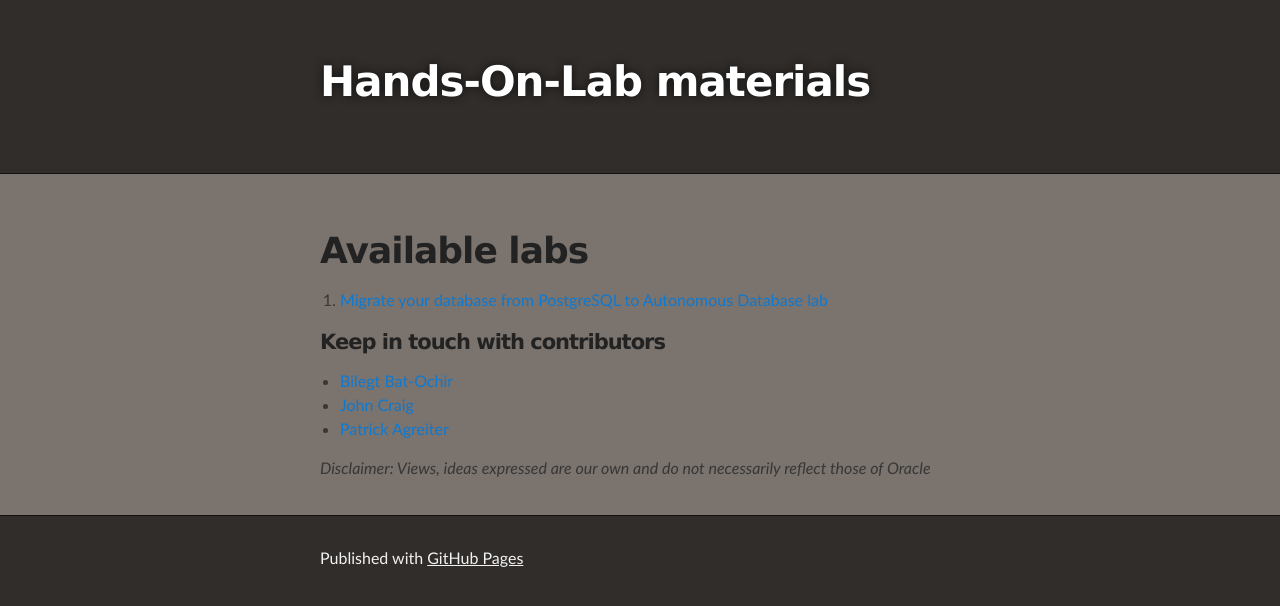
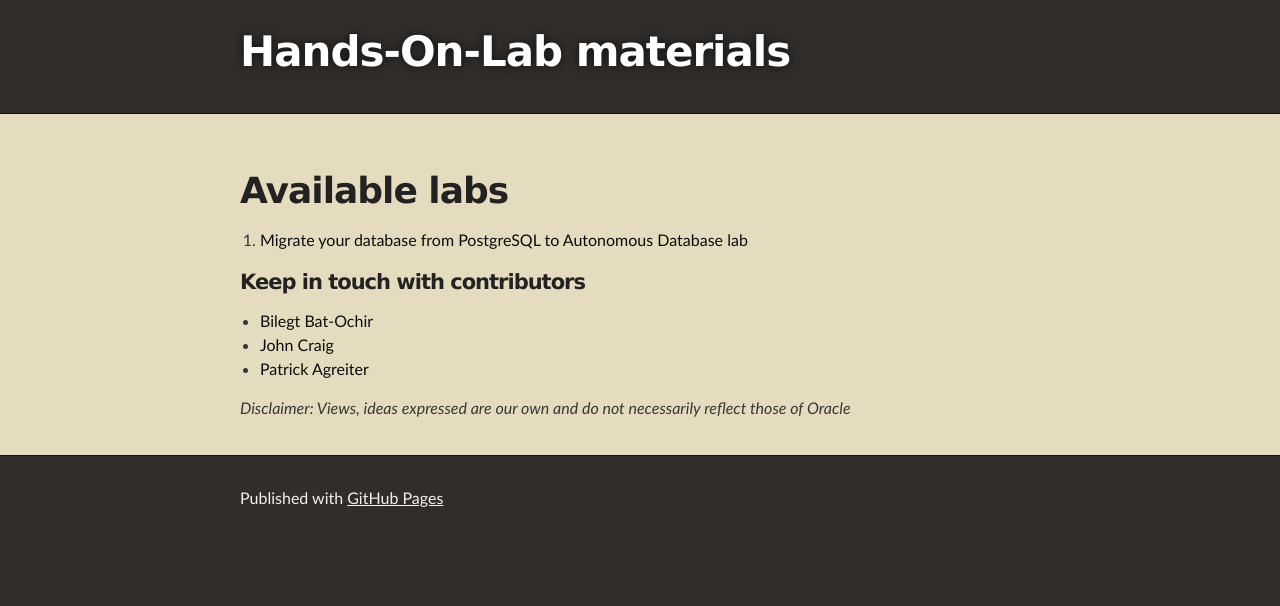
Before and after one commit to hol-workshop/hol-workshop.github.io, a Jekyll site: the page built from index.md, in a window 1280 px wide. Shown: the top 606 px of the page. Built offline with Jekyll 4.4.1, drawn with Linux system fonts in a browser that asks for light colours; our own code applies the rules of GitHub Pages for plain Markdown files; the repository's description, which GitHub fills in, is left out.

Commit message:
Update myjekyll-theme-slate.scss

```diff
--- a/_sass/myjekyll-theme-slate.scss
+++ b/_sass/myjekyll-theme-slate.scss
@@ -97,24 +97,15 @@ footer p {
 }
 
 a {
-  text-decoration: none;
-  color: #0F79D0;
-  text-shadow: none;
-
-  transition: color 0.5s ease;
-  transition: text-shadow 0.5s ease;
-  -webkit-transition: color 0.5s ease;
-  -webkit-transition: text-shadow 0.5s ease;
-  -moz-transition: color 0.5s ease;
-  -moz-transition: text-shadow 0.5s ease;
-  -o-transition: color 0.5s ease;
-  -o-transition: text-shadow 0.5s ease;
-  -ms-transition: color 0.5s ease;
-  -ms-transition: text-shadow 0.5s ease;
+ text-decoration:none;
+ color:#0d0c0c;
 }
-
-a:hover, a:focus {
-  text-decoration: underline;
+a:hover {
+ text-decoration:none;
+ color:#FCFBFA;
+}
+a:focus {
+ text-decoration:underline
 }
 
 footer a {
@@ -261,7 +252,7 @@ Full-Width Styles
 
 .inner {
   position: relative;
-  max-width: 640px;
+  max-width: 800px;
   padding: 20px 10px;
   margin: 0 auto;
 }
@@ -286,7 +277,7 @@ Full-Width Styles
 }
 
 #header_wrap .inner {
-  padding: 50px 10px 30px 10px;
+ padding:20px 10px 0px 10px
 }
 
 #project_title {
@@ -345,7 +336,7 @@ Full-Width Styles
 }
 
 #main_content_wrap {
-  background: #7A736E;
+  background: #E5DBBE;
   border-top: 1px solid #111;
   border-bottom: 1px solid #111;
 }
```
